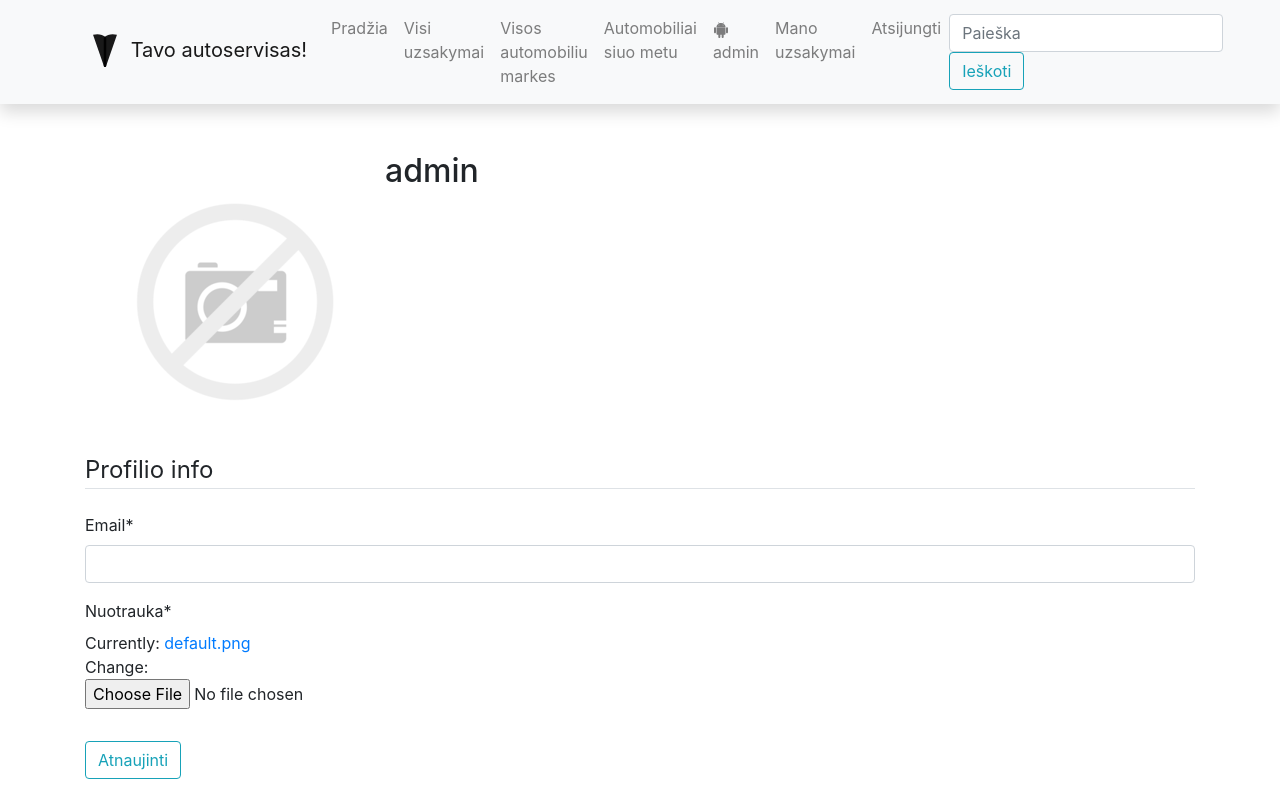
After one commit to Vkasmakr/autoservisas_djang, a Django app: page /autoservisas/profilis/ in a window 1280 px wide. The commit adds this page. Run offline with Django 4.2, Linux system fonts and the light colour scheme; a user stored in the database is signed in; data comes from the database, SQL or seed files in the repository; both versions use the stored data as it was after the commit; some libraries are stand-ins or nearby versions.

Commit message:
Created user profile page and features to change data. User and profile is linked to each other and once one created, another will be created too

```diff
--- a/mysite/autoservisas/admin.py
+++ b/mysite/autoservisas/admin.py
@@ -1,5 +1,5 @@
 from django.contrib import admin
-from .models import Paslauga, UzsakymoEilute, Uzsakymas, Automobilis, Modelis, UzsakymasReview
+from .models import Paslauga, UzsakymoEilute, Uzsakymas, Automobilis, Modelis, UzsakymasReview, Profilis
 
 
 class UzsakymoEiluteInline(admin.TabularInline):
@@ -44,3 +44,4 @@ admin.site.register(UzsakymoEilute, UzsakymoEiluteAdmin)
 admin.site.register(Automobilis, AutomobilisAdmin)
 admin.site.register(Modelis, ModelisAdmin)
 admin.site.register(UzsakymasReview, UzsakymasReviewAdmin)
+admin.site.register(Profilis)
--- a/mysite/autoservisas/apps.py
+++ b/mysite/autoservisas/apps.py
@@ -4,3 +4,6 @@ from django.apps import AppConfig
 class AutoservisasConfig(AppConfig):
     default_auto_field = 'django.db.models.BigAutoField'
     name = 'autoservisas'
+
+    def ready(self):
+        from .signals import create_profile, save_profile
--- a/mysite/autoservisas/forms.py
+++ b/mysite/autoservisas/forms.py
@@ -1,5 +1,6 @@
-from .models import UzsakymasReview
+from .models import UzsakymasReview, Profilis
 from django import forms
+from django.contrib.auth.models import User
 
 
 class UzsakymasReviewForm(forms.ModelForm):
@@ -7,3 +8,18 @@ class UzsakymasReviewForm(forms.ModelForm):
         model = UzsakymasReview
         fields = ('content', 'order_line', 'reviewer')
         widgets = {'order_line': forms.HiddenInput(), 'reviewer': forms.HiddenInput()}
+
+
+class UserUpdateForm(forms.ModelForm):
+    email = forms.EmailField()
+
+    class Meta:
+        model = User
+        fields = ('username', 'email')
+        widgets = {'username': forms.HiddenInput()}
+
+
+class ProfilisUpdateForm(forms.ModelForm):
+    class Meta:
+        model = Profilis
+        fields = ['nuotrauka']
--- a/mysite/autoservisas/models.py
+++ b/mysite/autoservisas/models.py
@@ -3,7 +3,7 @@ from django.urls import reverse
 from django.contrib.auth.models import User
 from datetime import date
 from tinymce.models import HTMLField
-from django.db.models import F, ExpressionWrapper
+from PIL import Image
 
 # Create your models here.
 
@@ -121,3 +121,24 @@ class UzsakymasReview(models.Model):
     reviewer = models.ForeignKey(User, on_delete=models.SET_NULL, null=True, blank=True)
     date_created = models.DateTimeField(auto_now_add=True)
     content = models.TextField('Atsiliepimas', max_length=2000)
+
+
+class Profilis(models.Model):
+    user = models.OneToOneField(User, on_delete=models.CASCADE)
+    nuotrauka = models.ImageField(default='default.png', upload_to='profile_pics')
+
+    def __str__(self):
+        return f'{self.user.username} profilis'
+
+    def save(self, *args, **kwargs):
+        super().save(*args, **kwargs)
+        img = Image.open(self.nuotrauka.path)
+        if img.height > 300 or img.width > 300:
+            output_size = (300, 300)
+            img.thumbnail(output_size)
+            img.save(self.nuotrauka.path)
+
+
+# profilius useriams reiktu rankiniu budu priskirti, taciau galima automatizuoti: python manage.py shell ->
+# -> from django.contrib.auth.models import User -> from library.models import Profilis ->
+# -> for user_obj in User.objects.all(): -> (indent)profile_obj = Profilis(user=user_obj) -> profile_obj.save()
--- a/mysite/autoservisas/templates/base.html
+++ b/mysite/autoservisas/templates/base.html
@@ -82,7 +82,7 @@
                 </li>
 
                 {% if user.is_authenticated%}
-                <li class="nav-item"><a class="nav-link" href="#">
+                <li class="nav-item"><a class="nav-link" href="{% url 'profilis' %}">
 
                     <!--Androido icona-->
                     <svg xmlns="http://www.w3.org/2000/svg" width="16" height="16" fill="currentColor"
@@ -94,7 +94,7 @@
                 <li class="nav-item"><a class="nav-link" href="{% url 'my-orders' %}">Mano uzsakymai</a></li>
                 <li class="nav-item"><a class="nav-link" href="{% url 'logout'%}">Atsijungti</a></li>
                 {% else %}
-                <li class="nav-item"><a class="nav-link" href="{% url 'login'%}?next={{request.path}}">Prisijungti</a>
+                <li class="nav-item"><a class="nav-link" href="{% url 'login'%}">Prisijungti</a>
                 </li>
                 <li class="nav-item"><a class="nav-link" href="{% url 'registration' %}">Registruotis</a></li>
                 {% endif %}
--- /dev/null
+++ b/mysite/autoservisas/templates/profilis.html
@@ -0,0 +1,25 @@
+{% extends "base.html" %}
+{% load crispy_forms_tags %}
+{% block content %}
+<div class="content-section">
+  <div class="media">
+    <img src="{{user.profilis.nuotrauka.url}}" class="rounded-circle account-mg">
+    <div class="media-body">
+      <h2 class="account-heading">{{user.username}}</h2>
+      <p class="text-secondary">{{user.email}}</p>
+    </div>
+  </div>
+  <form enctype="multipart/form-data" method="POST">
+    {% csrf_token %}
+    <fieldset class="form-group">
+      <legend class="border-bottom mb-4">Profilio info</legend>
+      {{u_form | crispy}}
+      {{p_form | crispy}}
+    </fieldset>
+    <div class="form-group">
+      <button class="btn btn-outline-info" type="submit">Atnaujinti</button>
+    </div>
+  </form>
+</div>
+
+{% endblock %}
--- a/mysite/autoservisas/urls.py
+++ b/mysite/autoservisas/urls.py
@@ -11,5 +11,6 @@ urlpatterns = [
     path('search/', views.search, name='search'),
     path("accounts/", include("django.contrib.auth.urls")),
     path('myorders/', views.OrderDetailByUserListView.as_view(), name='my-orders'),
-    path('register/', views.register, name='registration')
+    path('register/', views.register, name='registration'),
+    path('profilis/', views.profilis, name='profilis')
 ]
--- a/mysite/autoservisas/views.py
+++ b/mysite/autoservisas/views.py
@@ -9,7 +9,8 @@ from django.contrib.auth.forms import User
 from django.views.decorators.csrf import csrf_protect
 from django.contrib import messages
 from django.views.generic.edit import FormMixin
-from .forms import UzsakymasReviewForm
+from .forms import UzsakymasReviewForm, UserUpdateForm, ProfilisUpdateForm
+from django.contrib.auth.decorators import login_required
 
 
 def index(request):
@@ -129,7 +130,7 @@ def register(request):
                 messages.error(request, f'Vartotojo vardas {username} yra uzimtas')
                 return redirect('registration')
             else:
-                if User.objects.filter(email=email).exists():  # tikriname ar yra jau toks email
+                if User.objects.filter(email=email).exists():
                     messages.error(request, f'Emailas {email} yra uzimtas kito vartotojo')
                     return redirect('registration')
                 else:
@@ -141,3 +142,25 @@ def register(request):
             return redirect('registration')
 
     return render(request, 'register.html')
+
+
+@login_required
+def profilis(request):
+    if request.method == 'POST':
+        u_form = UserUpdateForm(request.POST, instance=request.user)
+        p_form = ProfilisUpdateForm(request.POST, request.FILES, instance=request.user.profilis)
+        if u_form.is_valid() and p_form.is_valid():
+            u_form.save()
+            p_form.save()
+            messages.info(request, "Profilis sekmingai atnaujintas")
+            return redirect('profilis')
+    else:
+        u_form = UserUpdateForm(instance=request.user)
+        p_form = ProfilisUpdateForm(instance=request.user.profilis)
+
+    context = {
+        'u_form': u_form,
+        'p_form': p_form
+    }
+
+    return render(request, 'profilis.html', context=context)
```
Also changed, not shown: mysite/autoservisas/signals.py (added, +15 -0 lines), mysite/mysite/settings.py (+5 -2 lines), mysite/autoservisas/media/default.png (added), mysite/autoservisas/media/profile_pics/sample_user_sdThj6e.png (added), mysite/autoservisas/migrations/0009_profilis.py (added), mysite/db.sqlite3.
